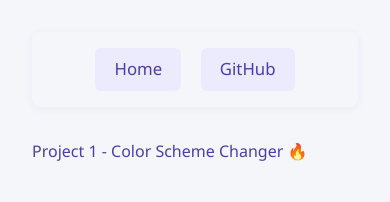
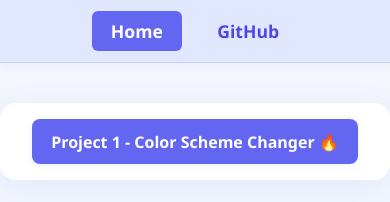
Before and after one commit to anshcodes22/DOM-Projects, a website: page index.html in a window 390 px wide. Drawn offline with Linux system fonts and the light colour scheme.

Commit message:
Update CSS File

```diff
--- a/styles.css
+++ b/styles.css
@@ -1,118 +1,88 @@
 body {
   font-family: 'Segoe UI', 'Roboto', Arial, sans-serif;
-  line-height: 1.6;
-  color: #333;
-  background: #f5f6fa;
+  background: #f3f6fd;
+  color: #22223b;
+  margin: 0;
   min-height: 100vh;
-  padding: 2rem;
-  margin: 0;
-}
-
-.container {
-  background: #fff;
-  border-radius: 12px;
-  box-shadow: 0 4px 18px rgba(76, 68, 182, 0.08);
-  max-width: 700px;
-  margin: 2rem auto;
-  padding: 2rem 1.5rem;
-}
-
-h1,
-h2,
-h3 {
-  color: #4f3ca7;
-  margin-top: 0;
-  font-weight: 700;
-}
-
-a {
-  color: #4f3ca7;
-  text-decoration: none;
-  transition: color 0.18s;
-}
-
-a:hover {
-  color: #333;
-  text-decoration: underline;
-}
-
-button,
-.btn {
-  background: #eceafd;
-  color: #4f3ca7;
-  border: none;
-  border-radius: 8px;
-  padding: 0.7rem 1.3rem;
-  font-size: 1rem;
-  cursor: pointer;
-  box-shadow: 0 2px 8px rgba(76, 68, 182, 0.06);
-  transition: background 0.18s, color 0.18s;
-}
-
-button:hover,
-.btn:hover {
-  background: #d6d3f5;
-  color: #333;
-}
-
-input,
-textarea,
-select {
-  width: 100%;
-  padding: 0.7rem;
-  border: 1px solid #d1d5db;
-  border-radius: 6px;
-  margin-bottom: 1.2rem;
-  font-size: 1rem;
-  background: #f8fafc;
-  transition: border 0.18s;
-}
-
-input:focus,
-textarea:focus,
-select:focus {
-  border-color: #4f3ca7;
-  outline: none;
-}
-
-ul,
-ol {
-  padding-left: 1.5rem;
+  padding: 0;
 }
 
 nav {
   display: flex;
   justify-content: center;
   align-items: center;
-  gap: 1.2rem;
-  background: #f5f6fa;
-  padding: 1rem 0;
-  border-radius: 8px;
-  box-shadow: 0 2px 8px rgba(76, 68, 182, 0.06);
+  gap: 2rem;
+  background: #e0e7ff;
+  padding: 1.2rem 0;
+  box-shadow: 0 2px 8px rgba(102, 126, 234, 0.08);
+  border-bottom: 1px solid #c7d2fe;
 }
 
 nav a {
-  color: #4f3ca7;
-  font-size: 1.05rem;
-  font-weight: 500;
+  color: #4f46e5;
+  font-weight: 600;
+  font-size: 1.1rem;
   text-decoration: none;
   padding: 0.5rem 1.2rem;
   border-radius: 6px;
-  transition: background 0.18s, color 0.18s;
-  background: #eceafd;
+  transition: background 0.2s, color 0.2s;
+}
+
+nav a[aria-current="page"] {
+  background: #6366f1;
+  color: #fff;
 }
 
 nav a:hover {
-  background: #d6d3f5;
-  color: #333;
-  text-decoration: underline;
+  background: #a5b4fc;
+  color: #3730a3;
+}
+
+main {
+  max-width: 600px;
+  margin: 2.5rem auto 0 auto;
+  padding: 2rem;
+  background: #fff;
+  border-radius: 16px;
+  box-shadow: 0 8px 32px rgba(102, 126, 234, 0.10);
 }
 
 .projects {
   display: flex;
   flex-direction: column;
-  gap: 1.2rem;
-  width: 100%;
-  max-width: 500px;
-  margin: 2rem auto 0 auto;
+  gap: 1.5rem;
+  align-items: center;
 }
+
+.project-link {
+  display: inline-block;
+  background: #6366f1;
+  color: #fff;
+  font-weight: 600;
+  font-size: 1.1rem;
+  padding: 0.9rem 2.2rem;
+  border-radius: 8px;
+  text-decoration: none;
+  box-shadow: 0 2px 8px rgba(102, 126, 234, 0.10);
+  transition: background 0.2s, box-shadow 0.2s;
+  border: none;
+}
+
+.project-link:hover {
+  background: #4f46e5;
+  box-shadow: 0 4px 16px rgba(102, 126, 234, 0.18);
+}
+
+@media (max-width: 600px) {
+  main {
+      padding: 1rem;
+  }
+  nav {
+      gap: 1rem;
+      padding: 0.7rem 0;
+  }
+  .project-link {
+      font-size: 1rem;
+      padding: 0.7rem 1.2rem;
+  }
+}
```
Also changed, not shown: 1 other file.
